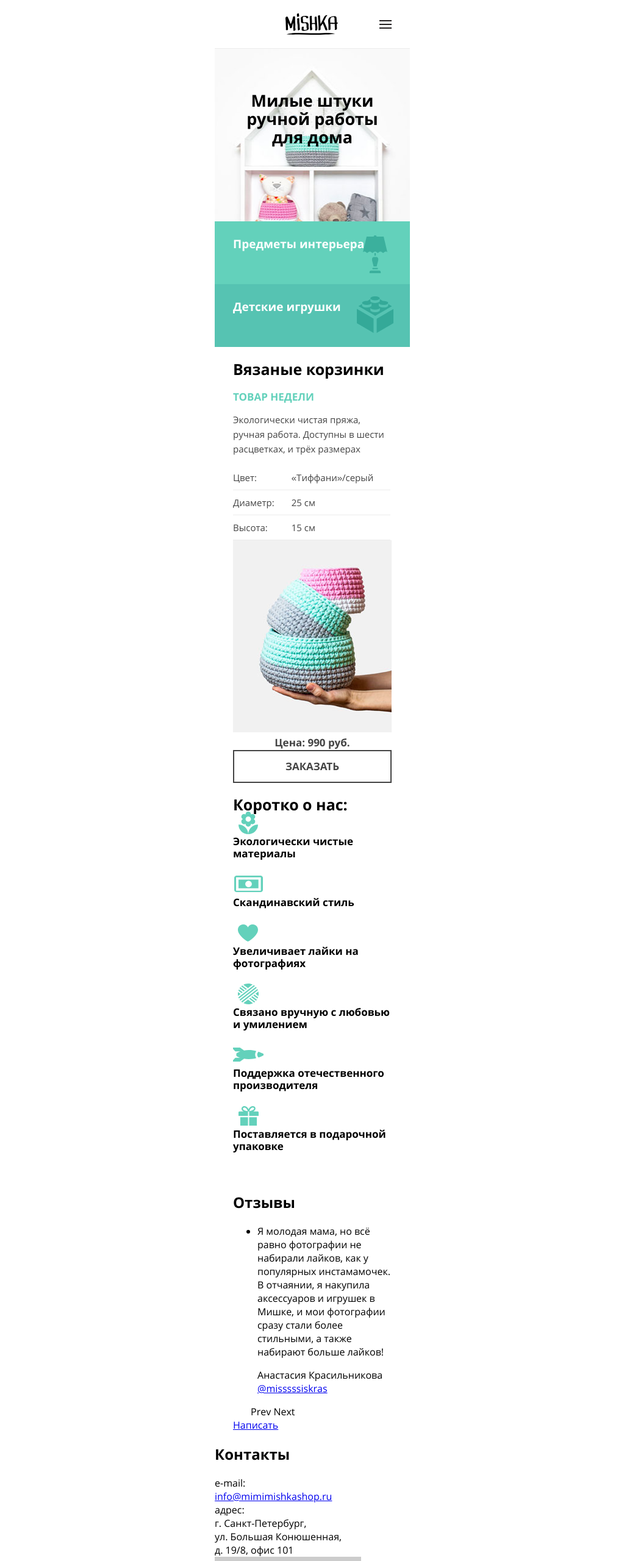
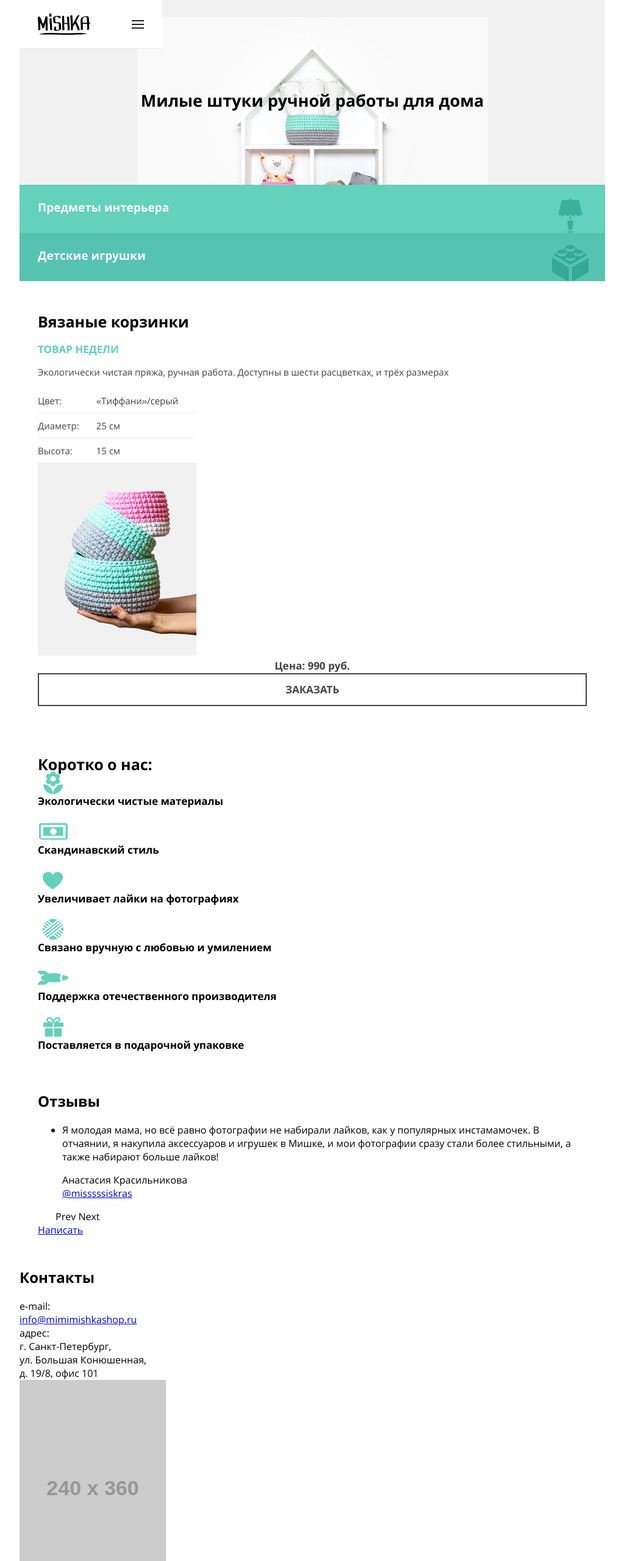
Before and after one commit to PolinaRylova/33745-mishka, a website: page index.html in a window 1280 px wide. Shown: the top 2560 px of the page at 61% size, without its empty margins (128-1151 px from the left). Drawn offline with nearby package versions, Linux system fonts and the light colour scheme; files that its build step writes are made by us from their sources; placeholder pictures from the web are drawn by us; files whose address does not match are found by name.

Commit message:
Добавила и переписала несколько миксинов

```diff
--- a/index.html
+++ b/index.html
@@ -8,7 +8,7 @@
   </head>
   <body>
     <header class="page-header">
-      <nav class="main-nav">
+      <nav class="main-nav"><!-- Позже переверстать! -->
         <ul class="main-nav__list">
           <li class="main-nav__item main-nav__item--logo">
             <a class="main-nav__link main-nav__link--logo">MISHKA</a>
--- a/less/blocks/about-us/about-us.less
+++ b/less/blocks/about-us/about-us.less
@@ -1,5 +1,5 @@
 .about-us {
-  .content-width(30px; 30px; 320px);
+  padding: 30px;
 
   &__title {
     .font-param(25px; 30px; bold; @font-color);
--- a/less/blocks/categories-list/categories-list.less
+++ b/less/blocks/categories-list/categories-list.less
@@ -1,5 +1,5 @@
 .categories-list {
-  .unstyled-list;
+  .unstyled-list();
 
   &__item {
     position: relative;
@@ -13,11 +13,8 @@
 
   &__link {
     padding-right: 100px;
-    font-size: 19px;
-    font-weight: bold;
-    line-height: 24px;
-    color: @main-color;
-    text-decoration: none;
+    .font-param(19px; 24px; bold; @main-color);
+    .unstyled-link();
 
     &::after {
       content: "";
--- a/less/blocks/main-nav/main-nav.less
+++ b/less/blocks/main-nav/main-nav.less
@@ -11,9 +11,7 @@
     flex-wrap: wrap;
 
     .unstyled-list;
-    .content-width(30px; 30px; 320px);
-    padding-top: 22px;
-    padding-bottom: 22px;
+    padding: 22px 30px;
     border-bottom: 1px solid @border-color;
   }
 
--- a/less/blocks/page-header/page-header.less
+++ b/less/blocks/page-header/page-header.less
@@ -4,12 +4,9 @@
   background: @default-bg url("/img/hero-mobile@1x.jpg") no-repeat 50% 32%;
 
   &__title {
-    font-size: 27px;
-    font-weight: bold;
-    line-height: 30px;
-    text-align: center;
-    color: @font-color;
     margin: 0;
     padding: 70px 30px 123px;
+    text-align: center;
+    .font-param(27px; 30px; bold; @font-color)
   }
 }
--- a/less/blocks/popular-product/popular-product.less
+++ b/less/blocks/popular-product/popular-product.less
@@ -1,5 +1,5 @@
 .popular-product {
-  .content-width(30px; 30px; 320px);
+  padding: 30px;
 
   &__title {
     .font-param(25px; 30px; bold; #000000);
--- a/less/grid.less
+++ b/less/grid.less
@@ -1,6 +1,5 @@
 header,
 section,
 footer {
-  margin: 0 auto;
-  width: 320px;
+  .container();
 }
--- a/less/mixins.less
+++ b/less/mixins.less
@@ -1,13 +1,15 @@
-.content-width(@left-padding; @right-padding; @grid-width) {
-  padding-left: @left-padding;
-  padding-right: @right-padding;
-  width: @grid-width - @left-padding - @right-padding;
-}
+.container() {
+  width: 320px;
+  margin: 0 auto;
+  box-sizing: border-box;
 
-.unstyled-list {
-  margin: 0;
-  padding: 0;
-  list-style: none;
+  @media @tablet-width {
+    width: 640px;
+  }
+
+  @media @desktop-width {
+    width: 960px;
+  }
 }
 
 .font-param(@size; @height; @weight; @color) {
@@ -16,3 +18,26 @@
   font-weight: @weight;
   color: @color;
 }
+
+.no-outline() {
+  outline: none;
+  background: transparent;
+
+  &::before {
+    display: none;
+  }
+}
+
+.unstyled-list() {
+  margin: 0;
+  padding: 0;
+  list-style: none;
+}
+
+.unstyled-link() {
+  text-decoration: none;
+}
+
+.uppercase() {
+  text-transform: uppercase;
+}
--- a/less/style.less
+++ b/less/style.less
@@ -34,4 +34,5 @@
 body {
   font-family: "Open Sans", "Arial", sans-serif;
   color: @font-color;
+  backgound-color: @main-color;
 }
--- a/less/variables.less
+++ b/less/variables.less
@@ -4,3 +4,6 @@
 @font-color: #000000;
 @second-font-color: #444444;
 @border-color: #ececec;
+@mobile-width: ~"(min-width: 320px)";
+@tablet-width: ~"(min-width: 768px)";
+@desktop-width: ~"(min-width: 1150px)";
```
